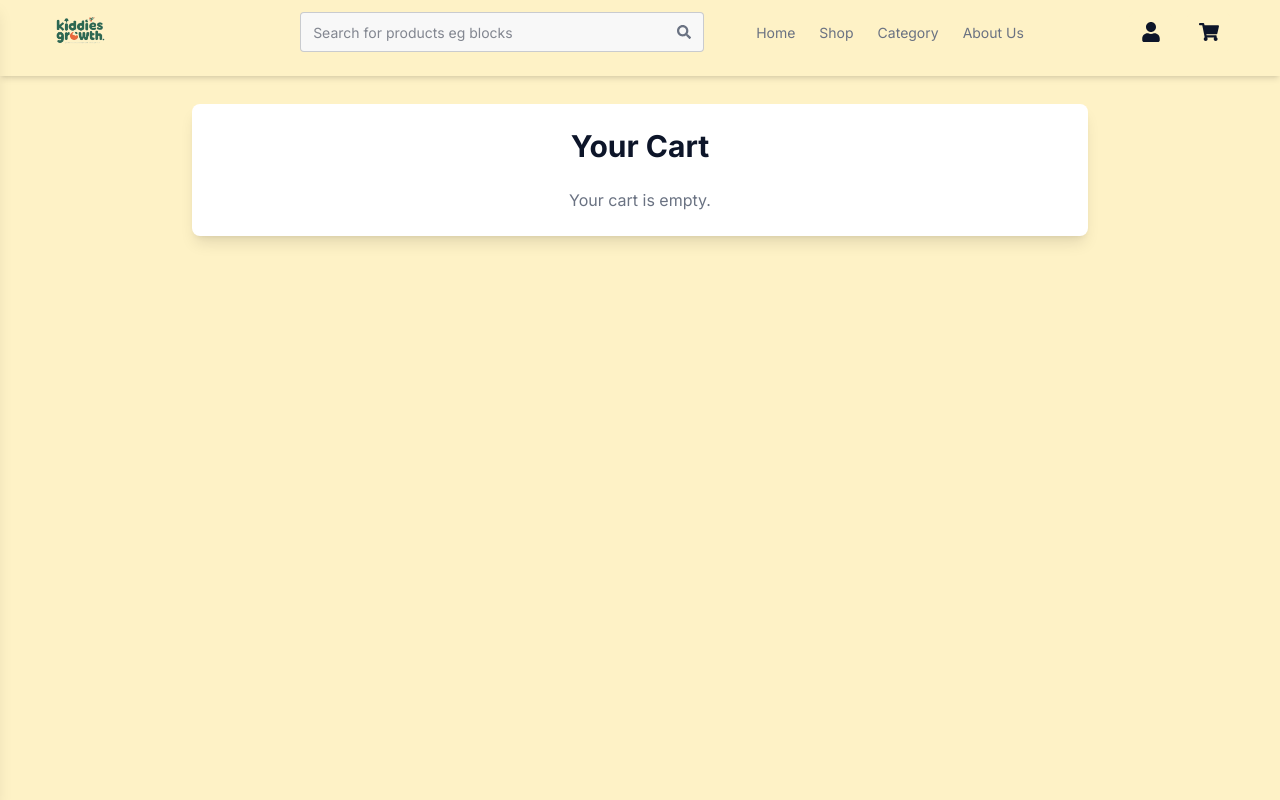
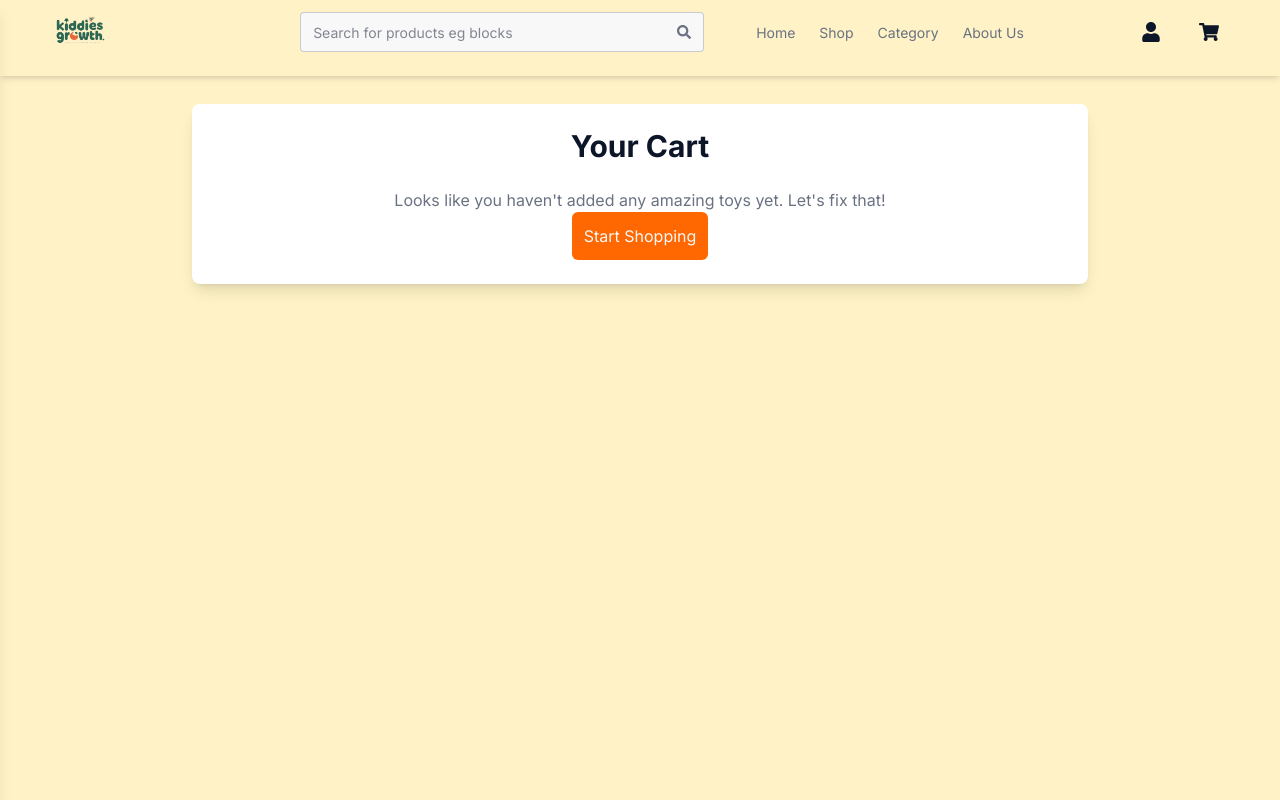
Before and after one commit to Kkebuka/kiddiesgrowth, a React (Vite) app: page /cart in a window 1280 px wide. Shown: the top 800 px of the page. Built offline with nearby package versions, Linux system fonts and the light colour scheme.

Commit message:
added shop now to empty cart

```diff
--- a/src/pages/cartPage/CartPage.tsx
+++ b/src/pages/cartPage/CartPage.tsx
@@ -1,6 +1,7 @@
 import React from "react";
 import { FaTrash } from "react-icons/fa";
 import { useCart } from "../../hooks/useCart";
+import { Link } from "react-router-dom";
 
 export default function CartPage() {
   const { cart, removeFromCart, increaseQuantity, decreaseQuantity } =
@@ -27,7 +28,19 @@ export default function CartPage() {
         <h2 className="text-3xl font-bold mb-6 text-center">Your Cart</h2>
 
         {cart.length === 0 ? (
-          <p className="text-center text-gray-500">Your cart is empty.</p>
+          <div>
+            <p className="text-center text-gray-500">
+              Looks like you haven't added any amazing toys yet. Let's fix that!
+            </p>
+            <div className="flex justify-center">
+              <Link
+                to="/shop"
+                className="bg-primary text-base-100 p-3 rounded-md"
+              >
+                Start Shopping
+              </Link>
+            </div>
+          </div>
         ) : (
           <>
             <div className="space-y-4">
```
